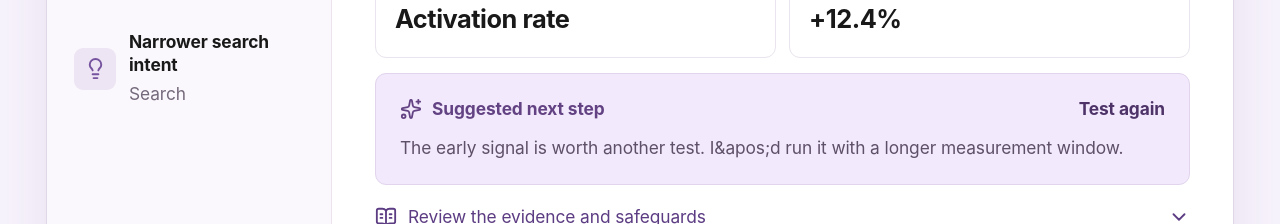
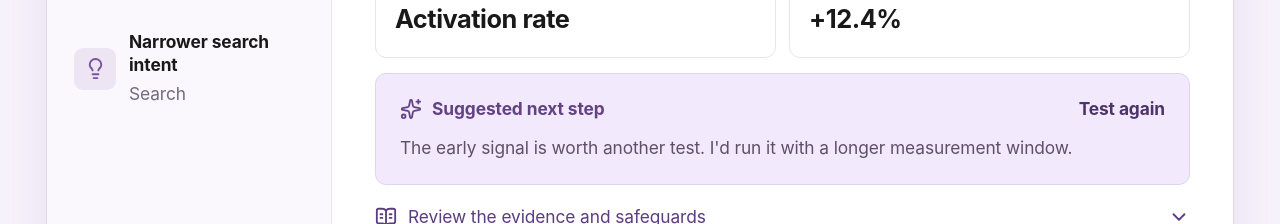
Before and after one commit to Sergio-Pineros/sergiopineros, a Next.js app: page /notion in a window 1280 px wide. Shown: the part 3340-3564 px from the top of the page. Built offline with nearby package versions, Linux system fonts and the light colour scheme; a web font is replaced by a local one.

Commit message:
Keep natural apostrophes in experiment data while escaping JSX text

```diff
--- a/components/notion/NotionExperience.tsx
+++ b/components/notion/NotionExperience.tsx
@@ -32,7 +32,7 @@ const experiments: Experiment[] = [
     metric: "Activation rate", result: "+12.4%",
     context: "The example shows higher activation. We would check cohort quality, tracking and sample size before making a decision.",
     decision: "iterate",
-    verdict: "The early signal is worth another test. I&apos;d run it with a longer measurement window.",
+    verdict: "The early signal is worth another test. I'd run it with a longer measurement window.",
     next: "Repeat with segmented new-user cohorts. Review activation quality and incrementality.",
     guardrail: "Keep spending steady until the activation lift is validated."
   },
@@ -42,7 +42,7 @@ const experiments: Experiment[] = [
     metric: "Qualified trial rate", result: "+18.2%",
     context: "The example shows stronger trial quality across two cohorts and a stable cost per qualified trial.",
     decision: "scale",
-    verdict: "I&apos;d expand this gradually and keep a holdout to measure impact.",
+    verdict: "I'd expand this gradually and keep a holdout to measure impact.",
     next: "Increase the budget in stages, track qualified trials and review creative fatigue.",
     guardrail: "Agree on a cost-per-qualified-trial threshold before increasing spend."
   },
@@ -52,7 +52,7 @@ const experiments: Experiment[] = [
     metric: "Cost per activated user", result: "+27.0%",
     context: "The example shows rising cost with no meaningful change in activation.",
     decision: "stop",
-    verdict: "I&apos;d end this variant, document the result and move the budget to the next test.",
+    verdict: "I'd end this variant, document the result and move the budget to the next test.",
     next: "Save the negative result in the experiments database so future work can reference it.",
     guardrail: "Keep control results and attribution notes attached to the experiment."
   }
```
